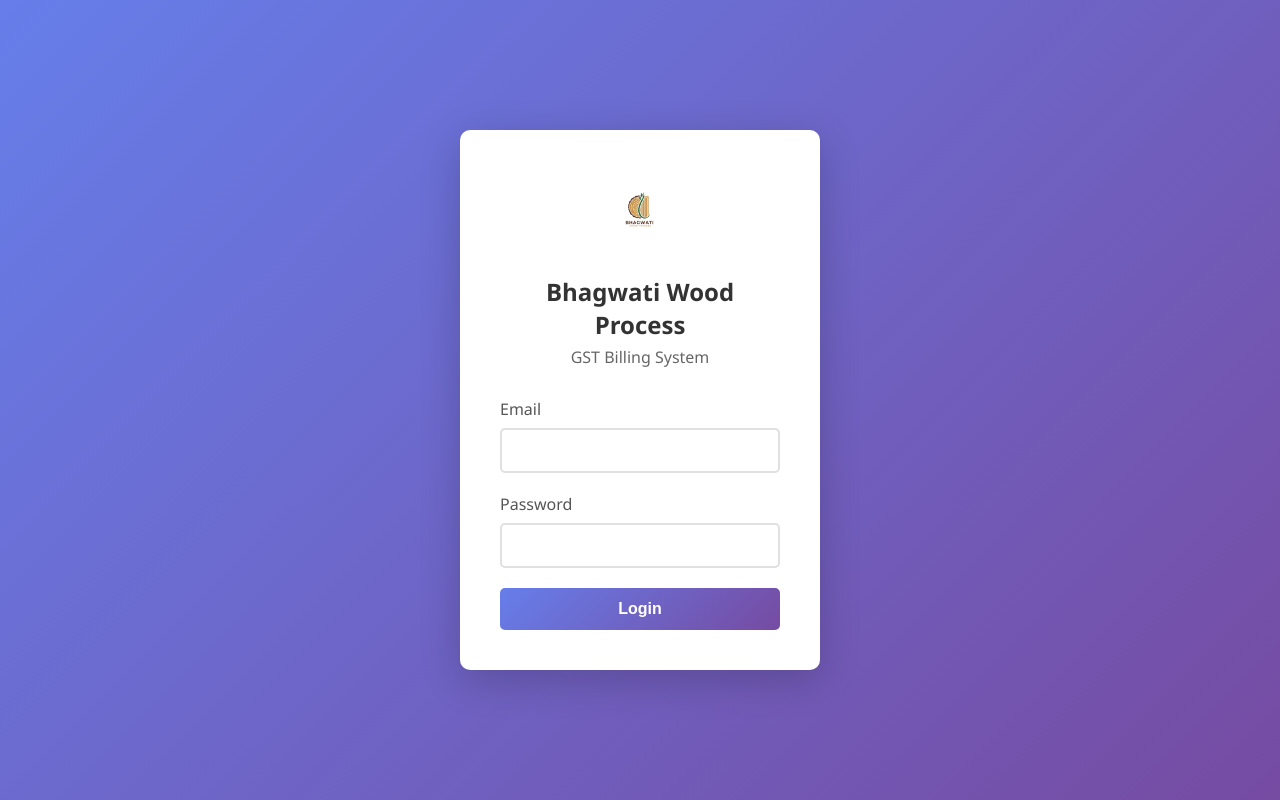
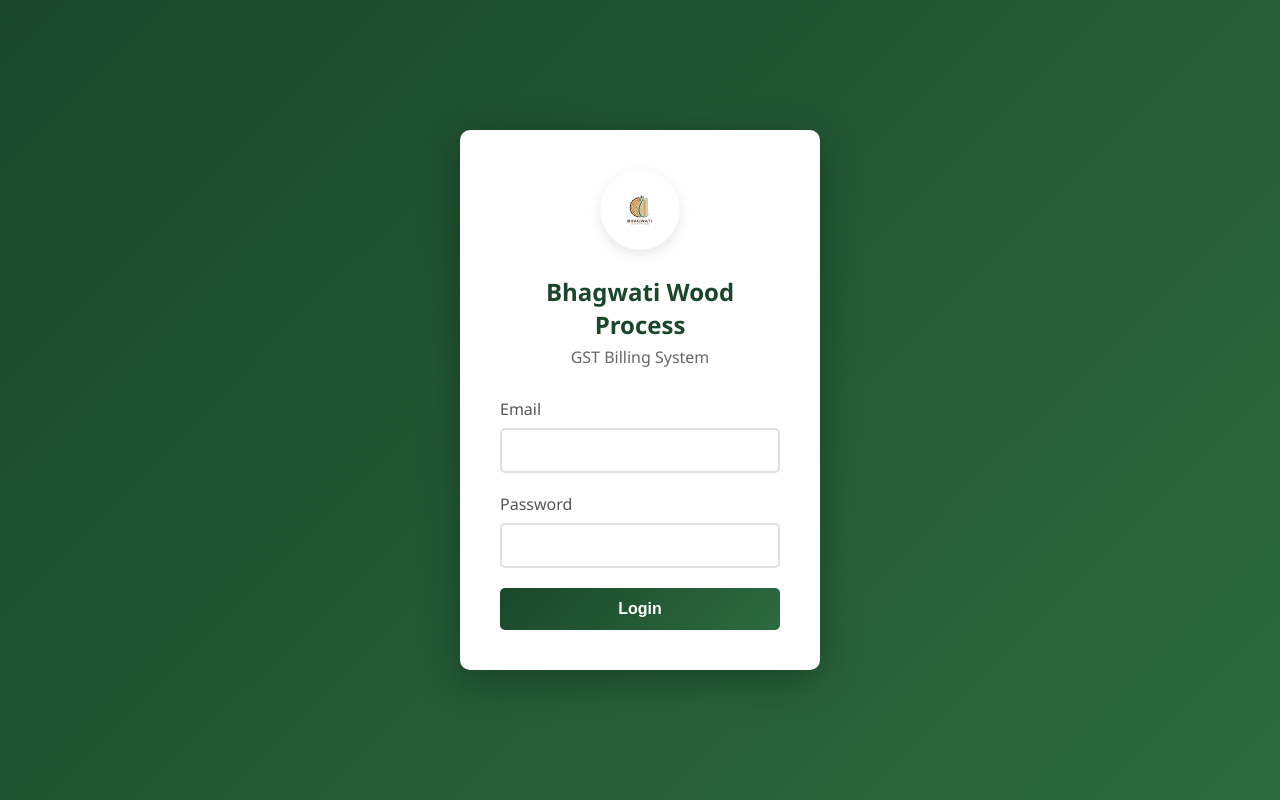
Before and after one commit to BhaveshPatel7737/bhagwati-billing-v2, a website: page login.html in a window 1280 px wide. Drawn offline with nearby package versions, Linux system fonts and the light colour scheme.

Commit message:
Update login page to match main application green theme

```diff
--- a/css/login.css
+++ b/css/login.css
@@ -6,7 +6,7 @@
 
 body {
     font-family: 'Segoe UI', Tahoma, Geneva, Verdana, sans-serif;
-    background: linear-gradient(135deg, #667eea 0%, #764ba2 100%);
+    background: linear-gradient(135deg, #1a472a 0%, #2d6b3f 100%);
     height: 100vh;
     display: flex;
     justify-content: center;
@@ -23,7 +23,7 @@
     background: white;
     padding: 40px;
     border-radius: 10px;
-    box-shadow: 0 10px 40px rgba(0, 0, 0, 0.2);
+    box-shadow: 0 10px 40px rgba(0, 0, 0, 0.3);
     text-align: center;
 }
 
@@ -33,10 +33,13 @@
     margin-bottom: 20px;
     border-radius: 50%;
     object-fit: cover;
+    background: white;
+    padding: 5px;
+    box-shadow: 0 4px 12px rgba(0, 0, 0, 0.1);
 }
 
 .login-box h1 {
-    color: #333;
+    color: #1a472a;
     font-size: 24px;
     margin-bottom: 5px;
 }
@@ -71,13 +74,13 @@
 
 .form-group input:focus {
     outline: none;
-    border-color: #667eea;
+    border-color: #1a472a;
 }
 
 .btn-login {
     width: 100%;
     padding: 12px;
-    background: linear-gradient(135deg, #667eea 0%, #764ba2 100%);
+    background: linear-gradient(135deg, #1a472a 0%, #2d6b3f 100%);
     color: white;
     border: none;
     border-radius: 5px;
@@ -89,7 +92,7 @@
 
 .btn-login:hover {
     transform: translateY(-2px);
-    box-shadow: 0 5px 15px rgba(102, 126, 234, 0.4);
+    box-shadow: 0 5px 15px rgba(26, 71, 42, 0.4);
 }
 
 .btn-login:active {
@@ -109,6 +112,7 @@
     color: #c33;
     border-radius: 5px;
     font-size: 14px;
+    border-left: 4px solid #dc3545;
 }
 
 @media (max-width: 480px) {
```
